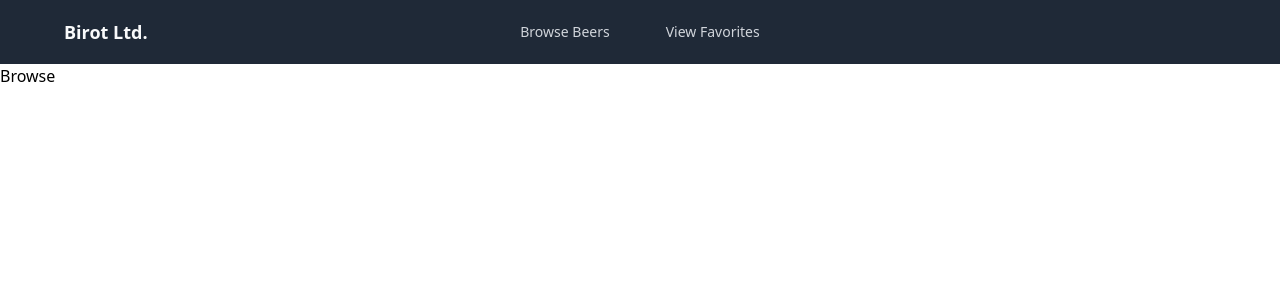
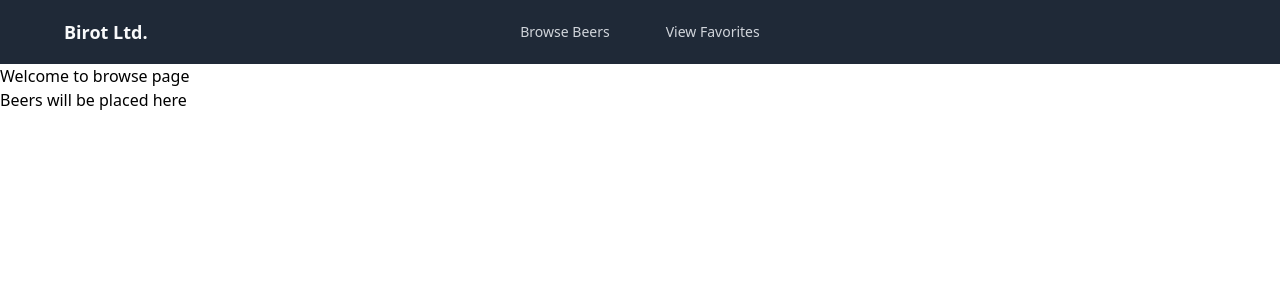
Before and after one commit to ikapo/BreweryLandingPage, a React (Vite) app: page /browse in a window 1280 px wide. Shown: the top 300 px of the page. Built offline with nearby package versions, Linux system fonts and the light colour scheme.

Commit message:
Added pages dir and updated App.tsx

```diff
--- a/src/App.tsx
+++ b/src/App.tsx
@@ -1,6 +1,8 @@
 import { Navigate, Route, Routes } from "react-router-dom";
 import { NavBar } from "@/layouts/NavBar";
 import { Urls } from "@/types/urls";
+import { BrowsePage } from "@/pages/Browse";
+import { FavoritesPage } from "@/pages/Favorites";
 
 function App() {
   return (
@@ -8,7 +10,8 @@ function App() {
       <NavBar />
       <Routes>
         <Route path="/" element={<Navigate replace to={Urls.Browse} />} />
-        <Route path={Urls.Browse} element={<p>Browse</p>} />
+        <Route path={Urls.Browse} element={<BrowsePage />} />
+        <Route path={Urls.Favorites} element={<FavoritesPage />} />
       </Routes>
     </>
   );
--- /dev/null
+++ b/src/pages/Browse.tsx
@@ -0,0 +1,8 @@
+export function BrowsePage() {
+  return (
+    <>
+      <h1>Welcome to browse page</h1>
+      <p>Beers will be placed here</p>
+    </>
+  );
+}
--- /dev/null
+++ b/src/pages/Favorites.tsx
@@ -0,0 +1,8 @@
+export function FavoritesPage() {
+  return (
+    <>
+      <h1>Welcome to favorites page</h1>
+      <p>Favorite beers will be placed here</p>
+    </>
+  );
+}
```
